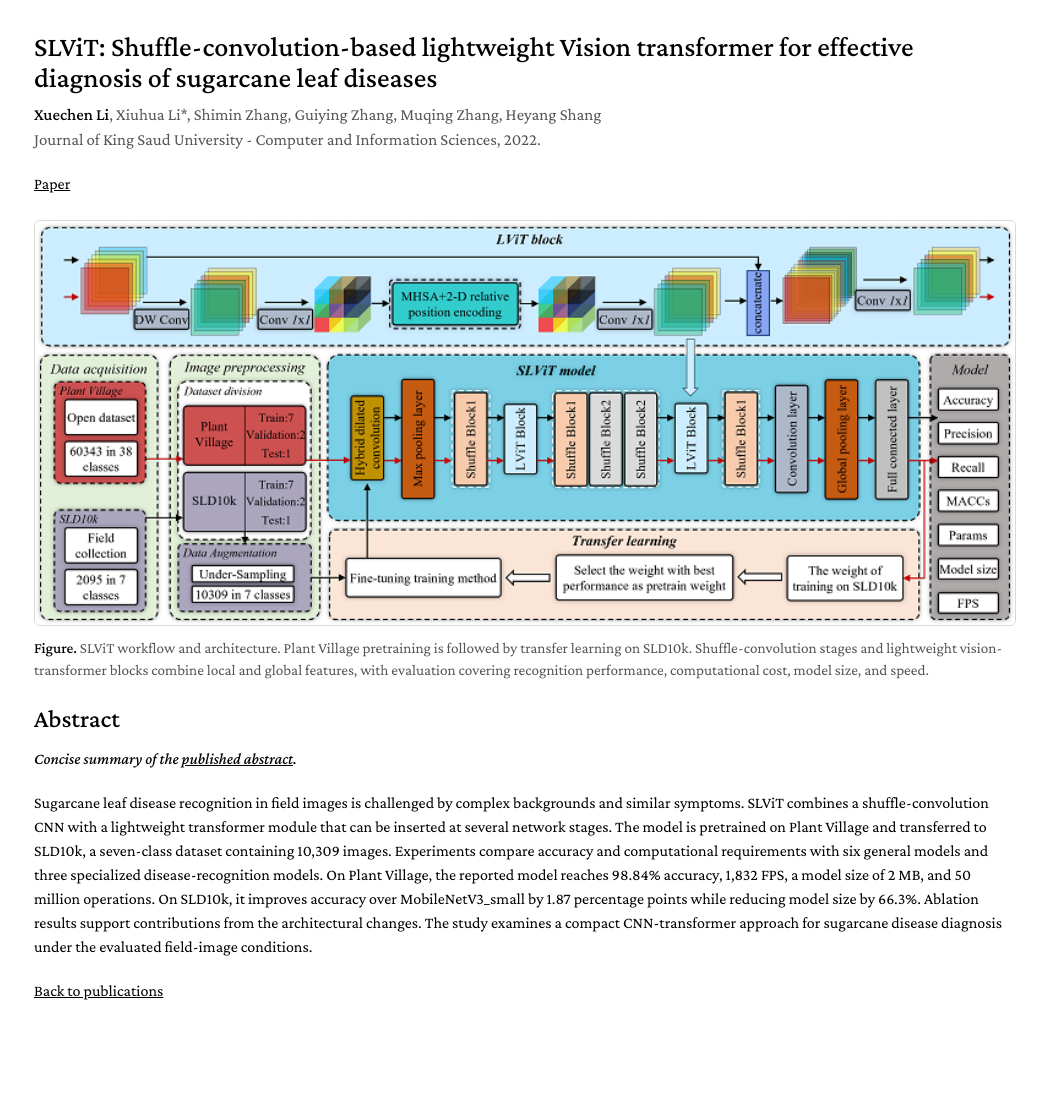
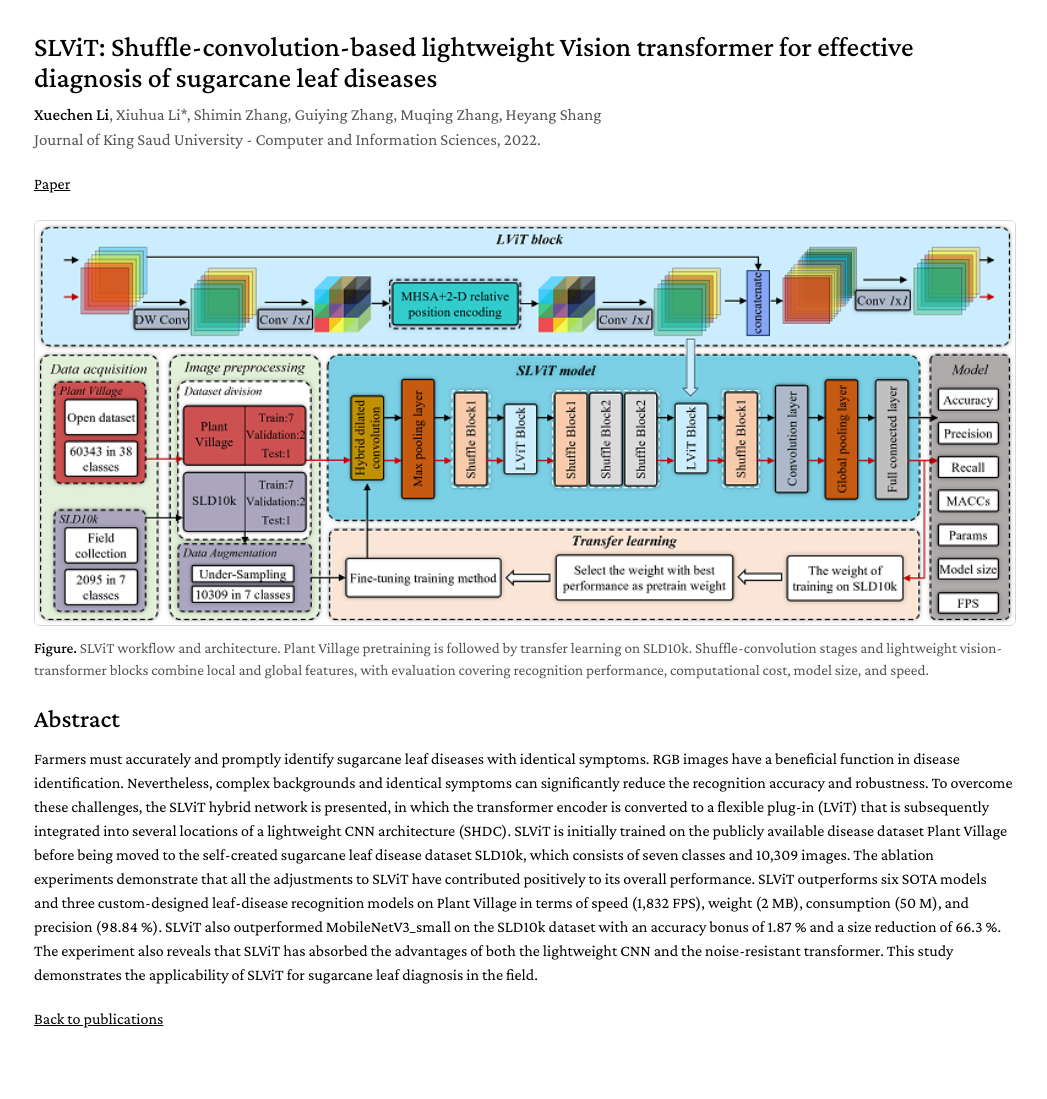
Before and after one commit to dbcopper/dbcopper.github.io, a Jekyll site: the page built from projects/slvit.md, in a window 1280 px wide. Shown: the whole page, without its empty margins (116-1163 px from the left). Built offline with Jekyll 4.4.1, drawn with Linux system fonts in a browser that asks for light colours; before the commit the page ends 1071 px from its top, so only the background shows below that.

Commit message:
Restore full original abstracts for SugarcaneGAN and SLViT

```diff
--- a/projects/slvit.md
+++ b/projects/slvit.md
@@ -20,8 +20,6 @@ description: "SLViT investigates a lightweight vision transformer based on shuff
 
 ## Abstract
 
-*Concise summary of the [published abstract](https://www.sciencedirect.com/science/article/pii/S1319157822003421).*
-
-Sugarcane leaf disease recognition in field images is challenged by complex backgrounds and similar symptoms. SLViT combines a shuffle-convolution CNN with a lightweight transformer module that can be inserted at several network stages. The model is pretrained on Plant Village and transferred to SLD10k, a seven-class dataset containing 10,309 images. Experiments compare accuracy and computational requirements with six general models and three specialized disease-recognition models. On Plant Village, the reported model reaches 98.84% accuracy, 1,832 FPS, a model size of 2 MB, and 50 million operations. On SLD10k, it improves accuracy over MobileNetV3_small by 1.87 percentage points while reducing model size by 66.3%. Ablation results support contributions from the architectural changes. The study examines a compact CNN-transformer approach for sugarcane disease diagnosis under the evaluated field-image conditions.
+Farmers must accurately and promptly identify sugarcane leaf diseases with identical symptoms. RGB images have a beneficial function in disease identification. Nevertheless, complex backgrounds and identical symptoms can significantly reduce the recognition accuracy and robustness. To overcome these challenges, the SLViT hybrid network is presented, in which the transformer encoder is converted to a flexible plug-in (LViT) that is subsequently integrated into several locations of a lightweight CNN architecture (SHDC). SLViT is initially trained on the publicly available disease dataset Plant Village before being moved to the self-created sugarcane leaf disease dataset SLD10k, which consists of seven classes and 10,309 images. The ablation experiments demonstrate that all the adjustments to SLViT have contributed positively to its overall performance. SLViT outperforms six SOTA models and three custom-designed leaf-disease recognition models on Plant Village in terms of speed (1,832 FPS), weight (2 MB), consumption (50 M), and precision (98.84 %). SLViT also outperformed MobileNetV3_small on the SLD10k dataset with an accuracy bonus of 1.87 % and a size reduction of 66.3 %. The experiment also reveals that SLViT has absorbed the advantages of both the lightweight CNN and the noise-resistant transformer. This study demonstrates the applicability of SLViT for sugarcane leaf diagnosis in the field.
 
 [Back to publications]({{ '/#publications' | relative_url }})
```
Also changed, not shown: projects/sugarcanegan.md (+1 -3 lines).
